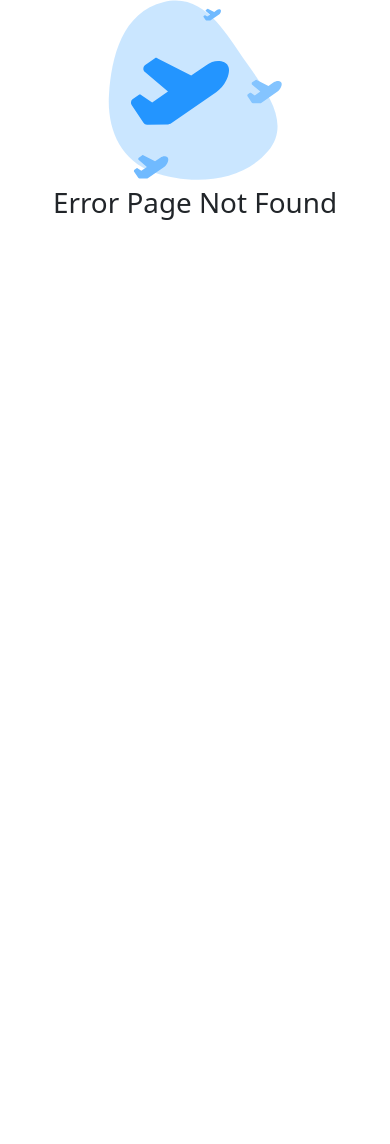
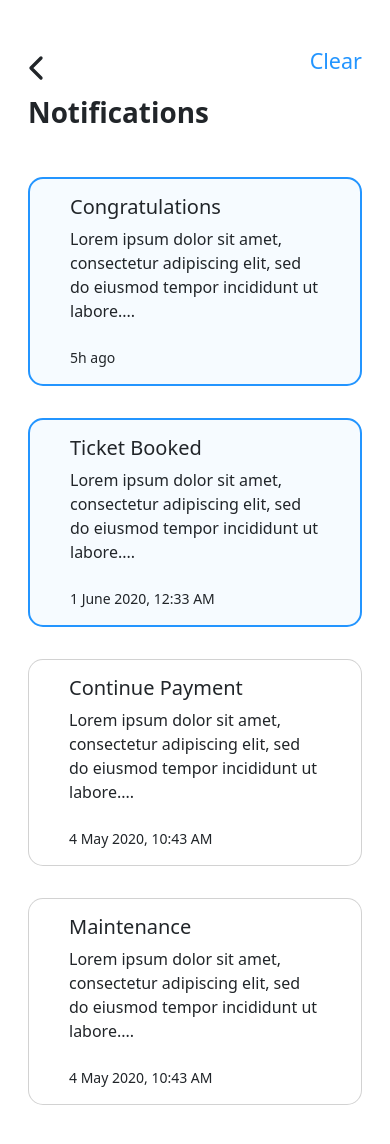
Before and after one commit to bug-hunter-squad/client, a Next.js app: page /notification in a window 390 px wide. Before the commit this address had no page. Shown: the top 1144 px of the page. Before the commit the page ends 844 px from the top, so only its background shows below. Built offline with nearby package versions, Linux system fonts and the light colour scheme.

Commit message:
[ADD] Notification page mobile

```diff
--- a/components/molecules/Nav.js
+++ b/components/molecules/Nav.js
@@ -1,6 +1,7 @@
 import { BsEnvelope, BsBell } from "react-icons/bs";
 import { FiSearch } from "react-icons/fi";
 import styleHome from "../../styles/Home.module.css";
+import Link from "next/link";
 
 function Nav() {
   return (
@@ -11,7 +12,9 @@ function Nav() {
         </div>
         <div className="col text-end">
           <BsEnvelope className={`${styleHome.icon} px-2`} />
-          <BsBell className={`${styleHome.icon} px-2`} />
+          <Link href="/notification">
+            <BsBell className={`${styleHome.icon} px-2`} />
+          </Link>
         </div>
       </div>
 
--- /dev/null
+++ b/components/organisms/Mobile/notification.js
@@ -0,0 +1,77 @@
+import styleNotif from "../../../styles/Notification.module.css";
+import { FiChevronLeft } from "react-icons/fi";
+import Link from "next/link";
+
+function Notification() {
+  return (
+    <>
+      <div className="row px-1 mt-3">
+        <Link href="/">
+          <div className="col-8 text-start">
+            <FiChevronLeft className={styleNotif.left} />
+          </div>
+        </Link>
+        <div className="col-4 px-4 text-end">
+          <h4 className={styleNotif.clear}>Clear</h4>
+        </div>
+      </div>
+      <div className="px-3 mt-2 pb-4">
+        <h1 className={styleNotif.title}>Notifications</h1>
+      </div>
+
+      <div className="px-3 py-3">
+        <div className={`${styleNotif.card} ${styleNotif.active} card px-4`}>
+          <div className="card-body">
+            <h5 className="card-title">Congratulations</h5>
+            <p className="card-text">
+              Lorem ipsum dolor sit amet, consectetur adipiscing elit, sed do
+              eiusmod tempor incididunt ut labore....
+            </p>
+          </div>
+          <small className="px-3 py-2 pb-3">5h ago</small>
+        </div>
+      </div>
+
+      <div className="px-3 py-3">
+        <div className={`${styleNotif.card} ${styleNotif.active} card px-4`}>
+          <div className="card-body">
+            <h5 className="card-title">Ticket Booked</h5>
+            <p className="card-text">
+              Lorem ipsum dolor sit amet, consectetur adipiscing elit, sed do
+              eiusmod tempor incididunt ut labore....
+            </p>
+          </div>
+          <small className="px-3 py-2 pb-3">1 June 2020, 12:33 AM</small>
+        </div>
+      </div>
+
+      <div className="px-3 py-3">
+        <div className={`${styleNotif.card} card px-4`}>
+          <div className="card-body">
+            <h5 className="card-title">Continue Payment</h5>
+            <p className="card-text">
+              Lorem ipsum dolor sit amet, consectetur adipiscing elit, sed do
+              eiusmod tempor incididunt ut labore....
+            </p>
+          </div>
+          <small className="px-3 py-2 pb-3">4 May 2020, 10:43 AM</small>
+        </div>
+      </div>
+
+      <div className="px-3 py-3">
+        <div className={`${styleNotif.card} card px-4`}>
+          <div className="card-body">
+            <h5 className="card-title">Maintenance</h5>
+            <p className="card-text">
+              Lorem ipsum dolor sit amet, consectetur adipiscing elit, sed do
+              eiusmod tempor incididunt ut labore....
+            </p>
+          </div>
+          <small className="px-3 py-2 pb-3">4 May 2020, 10:43 AM</small>
+        </div>
+      </div>
+    </>
+  );
+}
+
+export default Notification;
--- /dev/null
+++ b/pages/notification.js
@@ -0,0 +1,13 @@
+import NotifComp from "../components/organisms/Mobile/notification";
+
+function Notification() {
+  return (
+    <>
+      <div className="container mobile mt-5 mb-5">
+        <NotifComp />
+      </div>
+    </>
+  );
+}
+
+export default Notification;
--- /dev/null
+++ b/styles/Notification.module.css
@@ -0,0 +1,21 @@
+.left {
+  font-size: 40px;
+  font-weight: 700 !important;
+}
+
+.clear {
+  color: #2395ff;
+}
+
+.title {
+  font-weight: 700;
+}
+
+.card {
+    border-radius: 15px;
+}
+
+.active {
+    border: solid 2px #2395ff;
+    background-color: #F6FBFF;
+}
```
